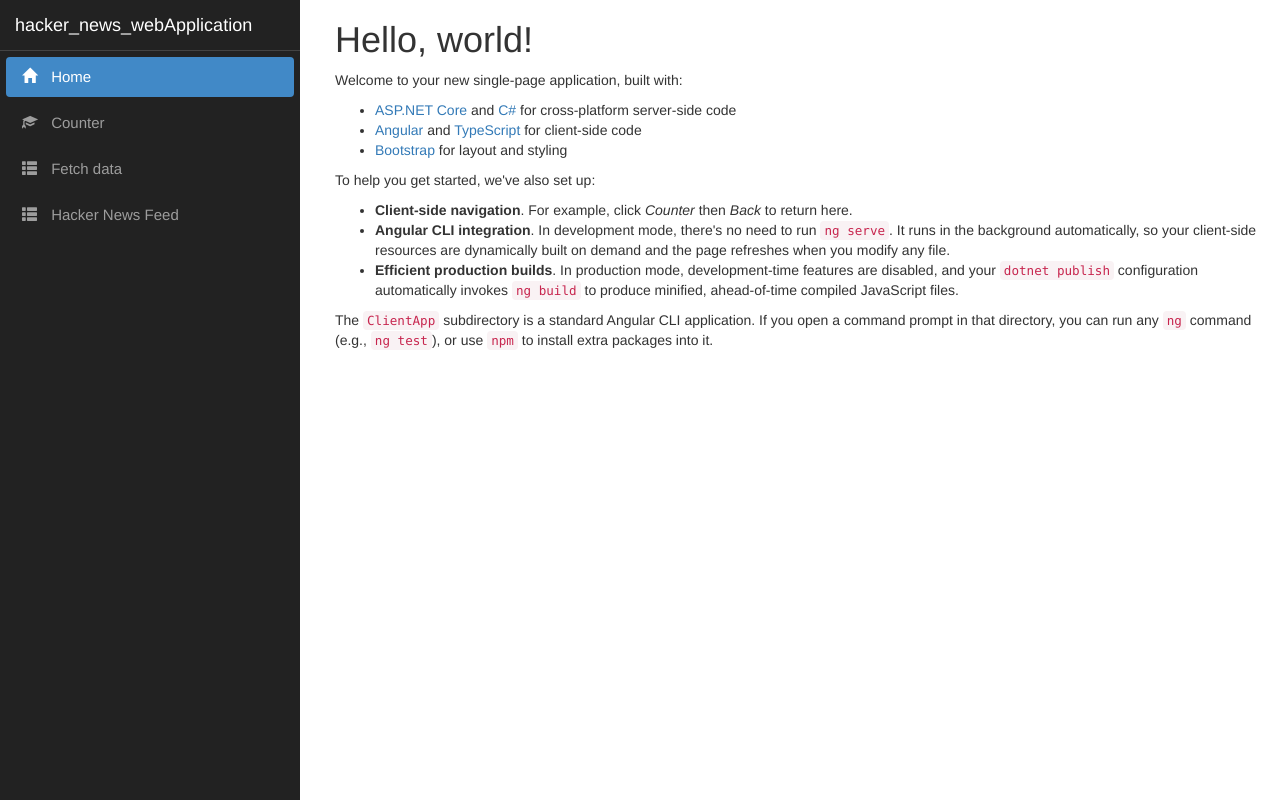
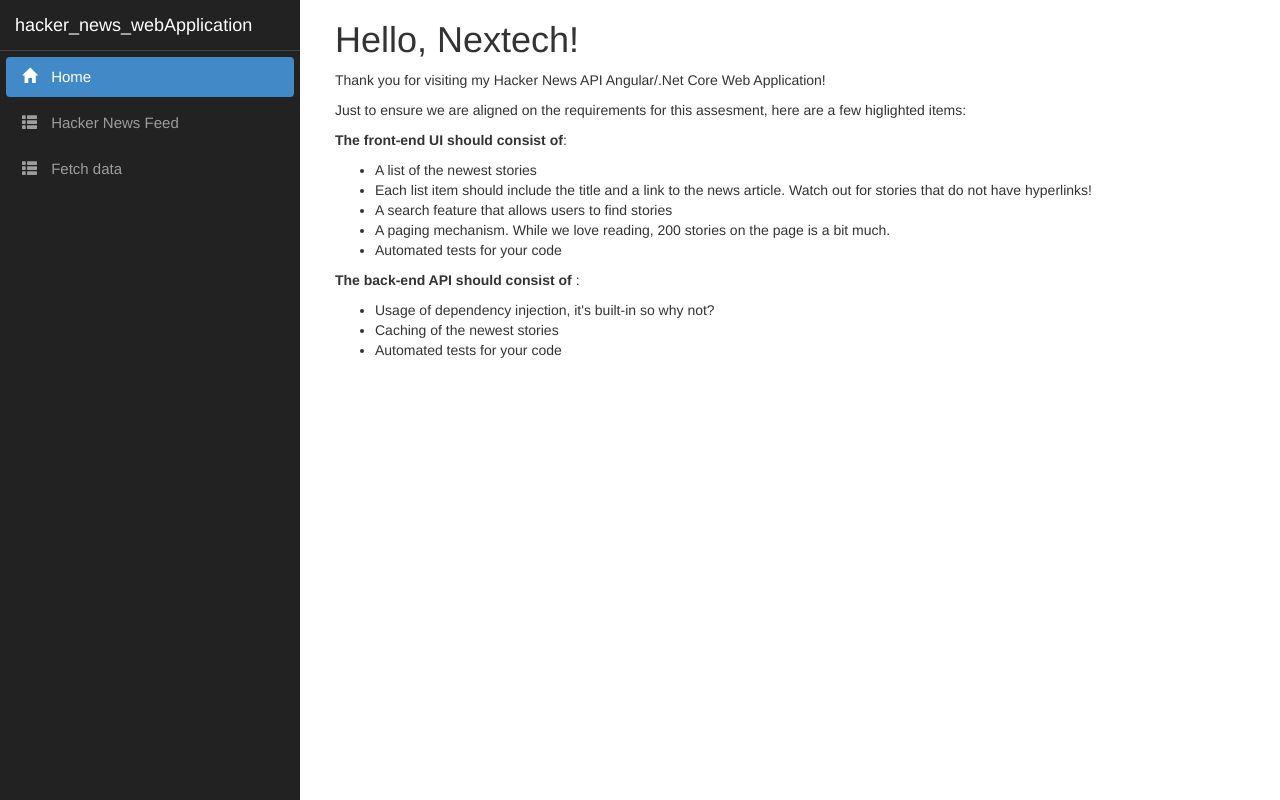
Before and after one commit to hornsbyaj/nexTech-assignment, an Angular app in the folder hacker-news-webApplication/ClientApp/: page / in a window 1280 px wide. Built offline with nearby package versions, Linux system fonts and the light colour scheme.

Commit message:
removed counter component, modified home, nav, and news feed html.

```diff
--- a/hacker-news-webApplication/ClientApp/src/app/counter/counter.component.html
+++ /dev/null
@@ -1,7 +0,0 @@
-<h1>Counter</h1>
-
-<p>This is a simple example of an Angular component.</p>
-
-<p>Current count: <strong>{{ currentCount }}</strong></p>
-
-<button (click)="incrementCounter()">Increment</button>
--- a/hacker-news-webApplication/ClientApp/src/app/counter/counter.component.ts
+++ /dev/null
@@ -1,13 +0,0 @@
-import { Component } from '@angular/core';
-
-@Component({
-  selector: 'app-counter-component',
-  templateUrl: './counter.component.html'
-})
-export class CounterComponent {
-  public currentCount = 0;
-
-  public incrementCounter() {
-    this.currentCount++;
-  }
-}
--- a/hacker-news-webApplication/ClientApp/src/app/home/home.component.html
+++ b/hacker-news-webApplication/ClientApp/src/app/home/home.component.html
@@ -1,14 +1,26 @@
-<h1>Hello, world!</h1>
-<p>Welcome to your new single-page application, built with:</p>
-<ul>
+<h1>Hello, Nextech!</h1>
+<p>Thank you for visiting my Hacker News API Angular/.Net Core Web Application!</p>
+<!--<ul>
   <li><a href='https://get.asp.net/'>ASP.NET Core</a> and <a href='https://msdn.microsoft.com/en-us/library/67ef8sbd.aspx'>C#</a> for cross-platform server-side code</li>
   <li><a href='https://angular.io/'>Angular</a> and <a href='http://www.typescriptlang.org/'>TypeScript</a> for client-side code</li>
   <li><a href='http://getbootstrap.com/'>Bootstrap</a> for layout and styling</li>
+</ul>-->
+<p>Just to ensure we are aligned on the requirements for this assesment, here are a few higlighted items:</p>
+<p><strong>The front-end UI should consist of</strong>:</p>
+<ul>
+  <li>A list of the newest stories</li>
+  <li>Each list item should include the title and a link to the news article. Watch out for stories that do not have hyperlinks!</li>
+  <li>A search feature that allows users to find stories</li>
+  <li>A paging mechanism. While we love reading, 200 stories on the page is a bit much.</li>
+  <li>Automated tests for your code</li>
 </ul>
-<p>To help you get started, we've also set up:</p>
+<p>
+  <strong>
+    The back-end API should consist of
+  </strong>:
+</p>
 <ul>
-  <li><strong>Client-side navigation</strong>. For example, click <em>Counter</em> then <em>Back</em> to return here.</li>
-  <li><strong>Angular CLI integration</strong>. In development mode, there's no need to run <code>ng serve</code>. It runs in the background automatically, so your client-side resources are dynamically built on demand and the page refreshes when you modify any file.</li>
-  <li><strong>Efficient production builds</strong>. In production mode, development-time features are disabled, and your <code>dotnet publish</code> configuration automatically invokes <code>ng build</code> to produce minified, ahead-of-time compiled JavaScript files.</li>
+  <li>Usage of dependency injection, it's built-in so why not?</li>
+  <li>Caching of the newest stories</li>
+  <li>Automated tests for your code</li>
 </ul>
-<p>The <code>ClientApp</code> subdirectory is a standard Angular CLI application. If you open a command prompt in that directory, you can run any <code>ng</code> command (e.g., <code>ng test</code>), or use <code>npm</code> to install extra packages into it.</p>
--- a/hacker-news-webApplication/ClientApp/src/app/nav-menu/nav-menu.component.html
+++ b/hacker-news-webApplication/ClientApp/src/app/nav-menu/nav-menu.component.html
@@ -18,8 +18,8 @@
               </a>
             </li>
             <li [routerLinkActive]='["link-active"]'>
-              <a [routerLink]='["/counter"]' (click)='collapse()'>
-                <span class='glyphicon glyphicon-education'></span> Counter
+              <a [routerLink]='["/news-feed"]' (click)='collapse()'>
+                <span class='glyphicon glyphicon-th-list'></span> Hacker News Feed
               </a>
             </li>
             <li [routerLinkActive]='["link-active"]'>
@@ -27,11 +27,6 @@
                 <span class='glyphicon glyphicon-th-list'></span> Fetch data
               </a>
             </li>
-            <li [routerLinkActive]='["link-active"]'>
-              <a [routerLink]='["/news-feed"]' (click)='collapse()'>
-                <span class='glyphicon glyphicon-th-list'></span> Hacker News Feed
-              </a>
-            </li>
           </ul>
         </div>
     </div>
--- a/hacker-news-webApplication/ClientApp/src/app/news-feed/news-feed.component.html
+++ b/hacker-news-webApplication/ClientApp/src/app/news-feed/news-feed.component.html
@@ -18,7 +18,7 @@
     </select>
   </div>-->
   <div *ngIf="hackerNewsStories">
-    <table class='table' *ngIf="hackerNewsStories" (click)="open(story.url)">
+    <table class='table' *ngIf="hackerNewsStories">
       <thead>
         <tr>
           <th>Title</th>
@@ -26,13 +26,14 @@
           <th>URL</th>
         </tr>
       </thead>
-      <tbody>
-        <tr *ngFor="let story of hackerNewsStories">
+      <!--<tbody>
+        <tr *ngFor="let story of hackerNewsStories| paginate: {itemsPerPage: 10, currentPage: p}">
           <td>{{story.title }}</td>
           <td>{{story.by  }}</td>
-          <td>{{story.url  }}</td>
+          <td ng-switch="!!story.url"><span ng-switch-when="true"><a href="{{story.url}}" target="_blank">{{story.url}}</a></span>
+          <span ng-switch-when="false"></span></td>
         </tr>
-      </tbody>
+      </tbody>-->
     </table>
   </div>
   <!--<div class='pagination-container'>
```
Also changed, not shown: hacker-news-webApplication/ClientApp/src/app/app.module.ts (+2 -10 lines), 1 other file (tests, documents, lock files or other folders).
